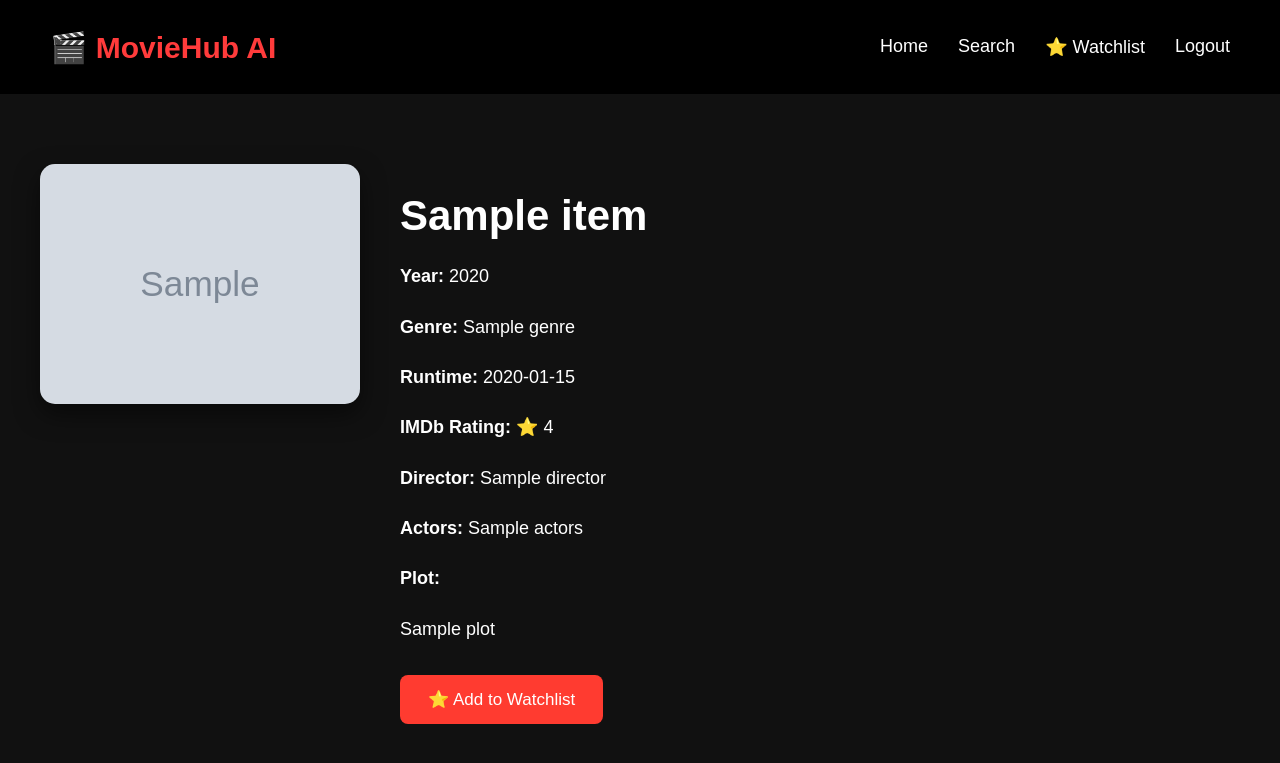
After one commit to yuvraj-shahi-011/AI-MovieRecomendation, a Flask app: page /movie/1 in a window 1280 px wide. The commit adds this page. Shown: the top 763 px of the page. Run offline with Flask 3, Linux system fonts and the light colour scheme; a user stored in the database is signed in; grey boxes marked "Sample" are stand-in pictures; a database or web service that is not in the repository returns one stand-in record (values such as "Sample title"); data that the repository does not hold is empty; some libraries are stand-ins or nearby versions.

Commit message:
Make popular movie cards clickable

```diff
--- a/app.py
+++ b/app.py
@@ -1,4 +1,4 @@
-from flask import Flask, render_template, request, redirect, session
+from flask import Flask, render_template, request, redirect, session, flash
 from dotenv import load_dotenv
 from pathlib import Path
 import psycopg2
@@ -62,12 +62,13 @@ def home():
             response = requests.get(url, timeout=10)
 
             data = response.json()
-
+            print(data)
             if data.get("Response") == "True":
 
                 popular.append({
                     "title": data["Title"],
-                    "poster": data["Poster"]
+                    "poster": data["Poster"],
+                    "imdb_id": data["imdbID"]
                 })
 
         except Exception as e:
@@ -111,11 +112,11 @@ def register():
 
             cursor.close()
             conn.close()
-
+            flash("Registration successful!", "success")
             return redirect("/login")
 
         except Exception as e:
-            return f"Registration Error: {e}"
+            flash(f"Registration Error: {e}", "error")
 
     return render_template(
         "register.html",
@@ -157,9 +158,9 @@ def login():
             if user:
                 session["user"] = user[0]
                 return redirect("/")
-            return "Invalid Email or Password"
+            flash("Invalid Email or Password", "error")
         except Exception as e:
-            return f"Login Error: {e}"
+            flash(f"Login Error: {e}", "error")
 
     return render_template(
         "login.html",
@@ -213,6 +214,32 @@ def search():
     )
 
 # =========================
+# MOVIE DETAIL
+# =========================
+
+@app.route("/movie/<imdb_id>")
+def movie_detail(imdb_id):
+
+    if "user" not in session:
+        return redirect("/login")
+
+    url = f"https://www.omdbapi.com/?apikey={OMDB_API_KEY}&i={imdb_id}"
+
+    try:
+        response = requests.get(url, timeout=10)
+        movie = response.json()
+
+    except Exception as e:
+        print("Movie Detail Error:", e)
+        movie = None
+
+    return render_template(
+        "movie.html",
+        movie=movie,
+        user=session.get("user")
+    )
+
+# =========================
 # ADD_TO_WATCHLIST
 # =========================
 
@@ -245,6 +272,7 @@ def add_watchlist():
     if existing:
         cursor.close()
         conn.close()
+        flash("Movie already in watchlist!", "error")
         return redirect("/search?movie=" + title)
 
     # Insert movie
@@ -262,6 +290,7 @@ def add_watchlist():
     cursor.close()
     conn.close()
 
+    flash("Movie added to watchlist!", "success")
     return redirect("/watchlist")
 
 # =========================
@@ -291,6 +320,7 @@ def remove_watchlist(imdb_id):
     cursor.close()
     conn.close()
 
+    flash("Movie removed from watchlist!", "danger")
     return redirect("/watchlist")
 
 # =========================
--- a/static/css/style.css
+++ b/static/css/style.css
@@ -267,3 +267,115 @@ form button{
     background:#b52a37;
     transform:scale(1.05);
 }
+
+.flash{
+    width:80%;
+    margin:20px auto;
+    padding:15px;
+    border-radius:8px;
+    text-align:center;
+    font-size:18px;
+    font-weight:bold;
+}
+
+.success{
+    background:#28a745;
+    color:white;
+}
+
+.warning{
+    background:#ffc107;
+    color:black;
+}
+
+.danger{
+    background:#dc3545;
+    color:white;
+}
+.movie-detail{
+    display:flex;
+    gap:40px;
+    max-width:1200px;
+    margin:50px auto;
+    padding:20px;
+    align-items:flex-start;
+}
+
+.movie-detail img{
+    width:320px;
+    border-radius:15px;
+    box-shadow:0 10px 25px rgba(0,0,0,.5);
+}
+
+.movie-info{
+    flex:1;
+}
+
+.movie-info h1{
+    font-size:42px;
+    margin-bottom:20px;
+}
+
+.movie-info p{
+    font-size:18px;
+    line-height:1.8;
+    margin-bottom:10px;
+}
+
+.movie-info form{
+    margin-top:30px;
+}
+
+.movie-info button{
+    background:#ff3b30;
+    color:white;
+    border:none;
+    padding:14px 28px;
+    border-radius:8px;
+    font-size:17px;
+    cursor:pointer;
+}
+
+.movie-info button:hover{
+    background:#e52d27;
+}
+@media (max-width:768px){
+
+    .movie-detail{
+        flex-direction:column;
+        text-align:center;
+    }
+
+    .movie-detail img{
+        margin:auto;
+    }
+
+}
+.movie-link{
+    text-decoration:none;
+    color:white;
+}
+
+.movie-link h3{
+    color:white;
+    margin:15px 0;
+    font-size:24px;
+}
+
+.movie-link:hover h3{
+    color:#ff3b30;
+}
+.watchlist-btn{
+    background:#ff3b30;
+    color:white;
+    border:none;
+    padding:14px 28px;
+    border-radius:8px;
+    font-size:16px;
+    cursor:pointer;
+    transition:.3s;
+}
+
+.watchlist-btn:hover{
+    background:#e52d27;
+}
--- a/templates/base.html
+++ b/templates/base.html
@@ -9,9 +9,6 @@
           href="{{ url_for('static', filename='css/style.css') }}">
 </head>
 <body>
-<p style="color:white;">
-    User = {{ user }}
-</p>
 <nav class="navbar">
 
     <div class="logo">
--- a/templates/index.html
+++ b/templates/index.html
@@ -36,14 +36,12 @@ MovieHub AI
 
         {% for movie in popular %}
 
+       <a href="/movie/{{ movie['imdb_id'] }}" class="movie-link">
         <div class="movie-card">
-
             <img src="{{ movie.poster }}" alt="{{ movie.title }}">
-
             <h3>{{ movie.title }}</h3>
-
         </div>
-
+    </a>
         {% endfor %}
 
     </div>
--- /dev/null
+++ b/templates/movie.html
@@ -0,0 +1,32 @@
+{% extends "base.html" %}
+
+{% block title %}
+{{ movie.Title }}
+{% endblock %}
+
+{% block content %}
+
+<div class="movie-detail">
+    <img src="{{ movie.Poster }}" alt="{{ movie.Title }}">
+    <div class="movie-info">
+        <h1>{{ movie.Title }}</h1>
+        <p><strong>Year:</strong> {{ movie.Year }}</p>
+        <p><strong>Genre:</strong> {{ movie.Genre }}</p>
+        <p><strong>Runtime:</strong> {{ movie.Runtime }}</p>
+        <p><strong>IMDb Rating:</strong> ⭐ {{ movie.imdbRating }}</p>
+        <p><strong>Director:</strong> {{ movie.Director }}</p>
+        <p><strong>Actors:</strong> {{ movie.Actors }}</p>
+        <p><strong>Plot:</strong></p>
+        <p>{{ movie.Plot }}</p>
+        <form action="/add_watchlist" method="POST">
+            <input type="hidden" name="title" value="{{ movie.Title }}">
+            <input type="hidden" name="poster" value="{{ movie.Poster }}">
+            <input type="hidden" name="imdb_id" value="{{ movie.imdbID }}">
+            <button type="submit" class="watchlist-btn">
+                ⭐ Add to Watchlist
+            </button>
+        </form>
+    </div>
+</div>
+
+{% endblock %}
```
